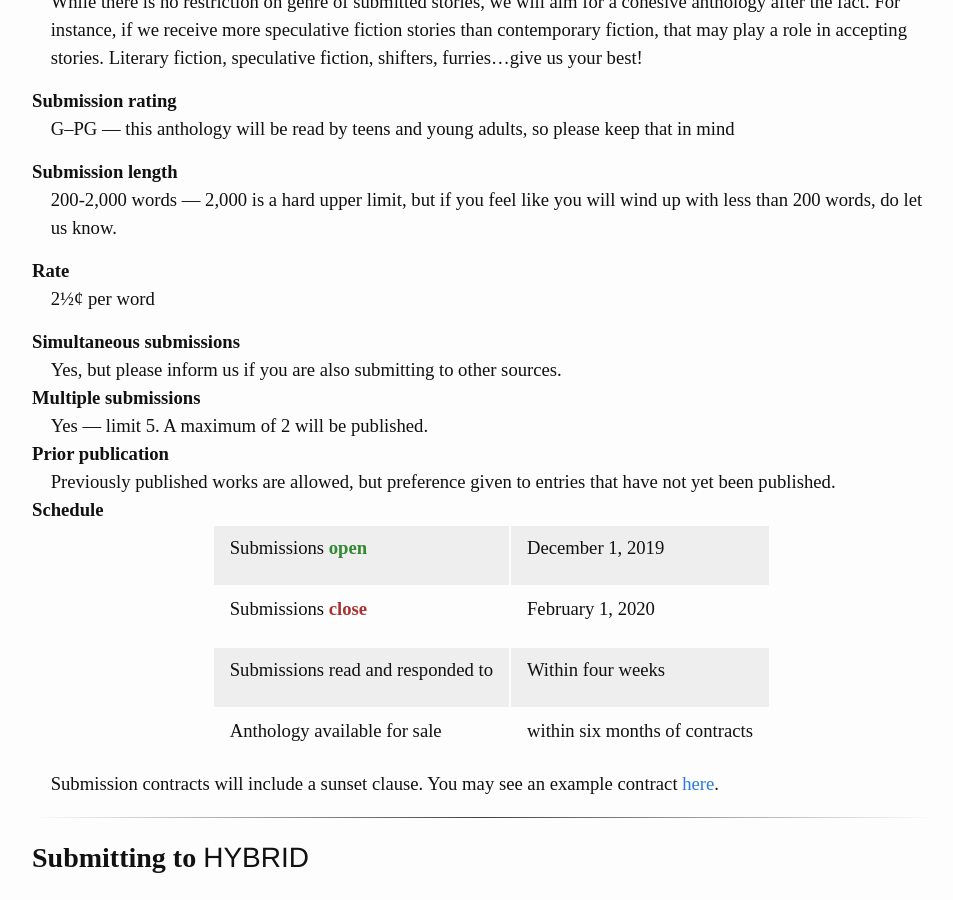
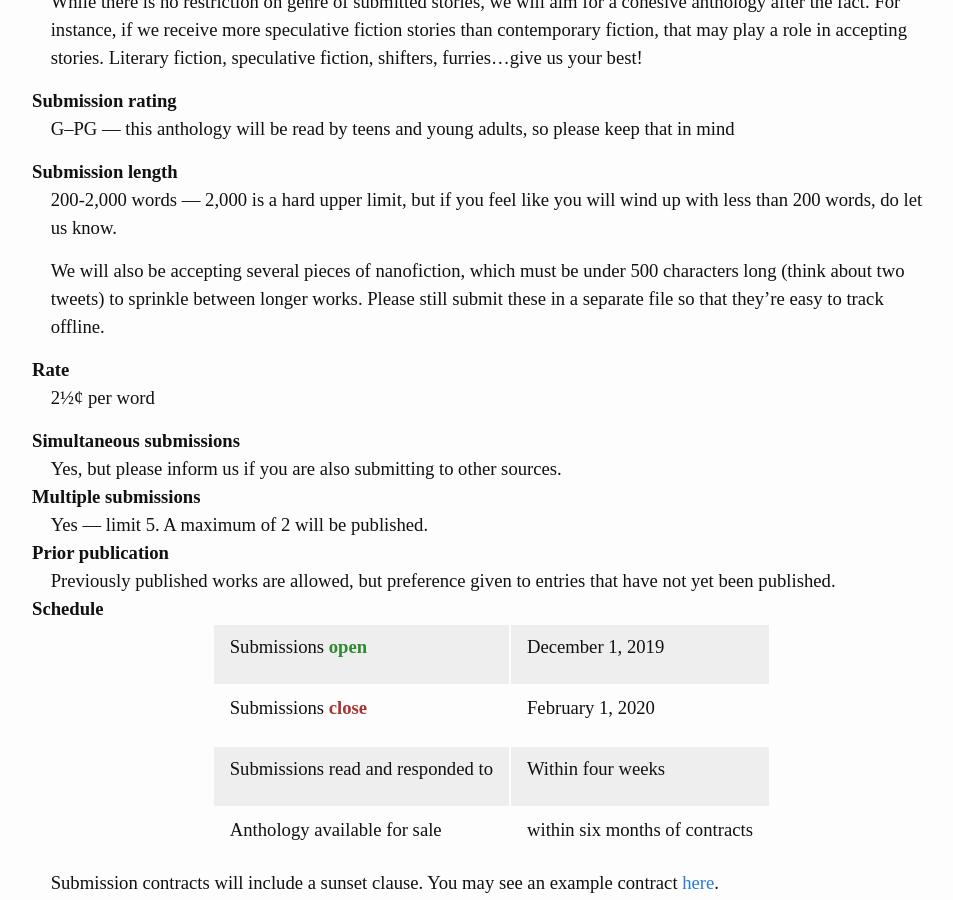
Before and after one commit to hybridink/hybrid.ink, a Jekyll site: the page built from submit/anthologies/small-loves/index.md, in a window 1280 px wide and 900 px high, scrolled down 1403 px. Shown: the whole window, without its empty margins (158-1111 px from the left). Built offline with Jekyll 4.4.1, drawn with Linux system fonts in a browser that asks for light colours; some web fonts are replaced; comment, search, counter and statistics services are not loaded; some of the changed lines change nothing that is shown.

Commit message:
Smaller wcs on anthos, icon jpg

```diff
--- a/_data/anthologies.yml
+++ b/_data/anthologies.yml
@@ -21,6 +21,8 @@
         G--PG --- this anthology will be read by teens and young adults, so please keep that in mind
     length: |-
         200-2,000 words --- 2,000 is a hard upper limit, but if you feel like you will wind up with less than 200 words, do let us know.
+
+        We will also be accepting several pieces of nanofiction, which must be under 500 characters long (think about two tweets) to sprinkle between longer works. Please still submit these in a separate file so that they're easy to track offline.
     rate: |-
         2½¢ per word
     restrictions:
@@ -52,7 +54,7 @@
     rating: |-
         G--R --- we ask that authors avoid explicit descriptions of sex, but do understand that sometimes that's necessary to the plot. If you have any concerns, don't hesitate to ask!
     length: |-
-        5,000--15,000 words --- if you feel like you will fall outside this range, let us know!
+        2,000--15,000 words --- if you feel like you will fall outside this range, let us know!
     rate: |-
         $25 flat rate per story.
     restrictions:
@@ -98,7 +100,7 @@
     rating: |-
         G-X --- stories of an erotic or violent nature and stories written for a general audience will be presented in separate **sections/books** (specifics to be determined) to allow readers to curate their experience.
     length: |-
-        5,000--15,000 words --- if you feel like you will fall outside this range, let us know!
+        2,000--15,000 words --- if you feel like you will fall outside this range, let us know!
     rate: |-
         $25 flat rate per story.
     restrictions:
```
Also changed, not shown: images/logos/logos/icon.jpg (added).
